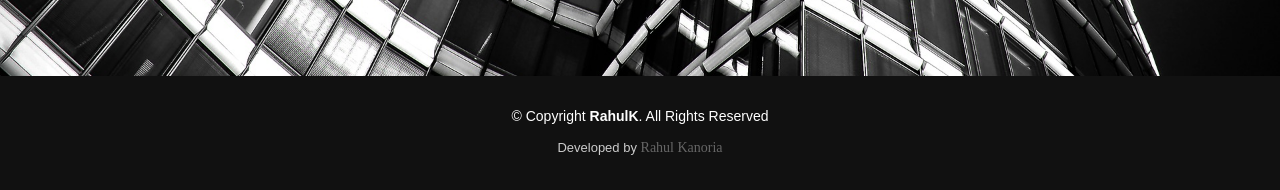
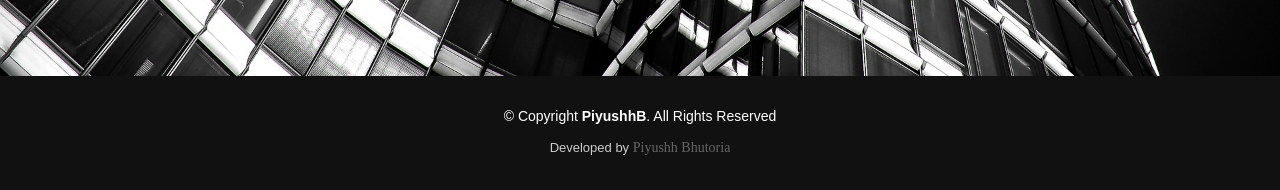
Before and after one commit to Piyushhbhutoria/TravelWebsite, a PHP site: page /index.php in a window 1280 px wide. Shown: the part 798-988 px from the top of the page. Run offline with PHP 8.4, Linux system fonts and the light colour scheme; some web fonts are replaced.

Commit message:
auto indent

```diff
--- a/footer.php
+++ b/footer.php
@@ -3,11 +3,10 @@
         <div class="row">
             <div class="col-md-12">
                 <div class="copyright">
-            &copy; Copyright <strong>RahulK</strong>. All Rights Reserved
+                    &copy; Copyright <strong>PiyushhB</strong>. All Rights Reserved
                 </div>
                 <div class="credits">
-
-            Developed by <a href="#">Rahul Kanoria</a>
+                    Developed by <a href="#">Piyushh Bhutoria</a>
                 </div>
             </div>
         </div>
--- a/logout.php
+++ b/logout.php
@@ -3,6 +3,6 @@ session_start();
 session_destroy();
 ?>
 <script>
-alert ("Logged out successfully");
-window.location.href = "index.php";
+    alert ("Logged out successfully");
+    window.location.href = "index.php";
 </script>
```
Also changed, not shown: dash.php (+0 -37 lines), history.php (+0 -35 lines), index.php (+0 -35 lines), signup.php (+0 -33 lines), travel.php (+0 -32 lines), companion.php (indentation only), header.php (indentation only), register.php (indentation only), signin.php (indentation only), 1 other file. Lines whose indentation alone changed are shown as unchanged.
